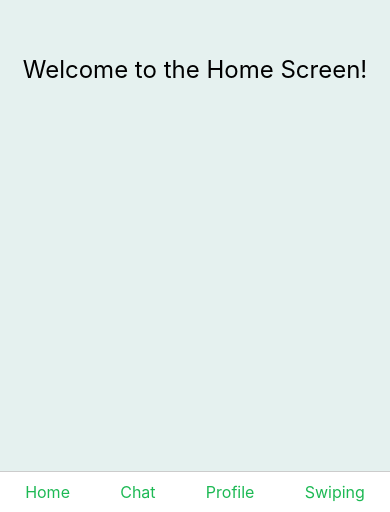
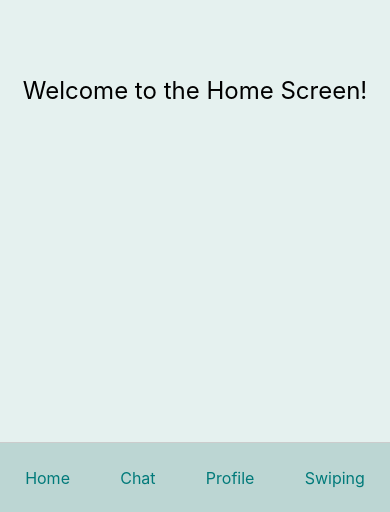
Before and after one commit to saloniarch/MyReactNativeApp, a React Native app: screen /Home in a window 390 px wide. Shown: the part 332-844 px from the top of the page. Built offline with nearby package versions, Linux system fonts and the light colour scheme.

Commit message:
Navigation bar aesthetic fixed, still not functional

```diff
--- a/app.json
+++ b/app.json
@@ -22,6 +22,9 @@
     },
     "web": {
       "favicon": "./assets/favicon.png"
-    }
+    },
+    "plugins": [
+      "expo-font"
+    ]
   }
 }
--- a/package.json
+++ b/package.json
@@ -25,7 +25,8 @@
     "react-native-safe-area-context": "^4.13.1",
     "react-native-screens": "^3.35.0",
     "react-native-vector-icons": "^10.2.0",
-    "react-native-web": "~0.19.10"
+    "react-native-web": "~0.19.10",
+    "expo-font": "~12.0.10"
   },
   "devDependencies": {
     "@babel/core": "^7.24.0"
--- a/screens/HomeScreen.js
+++ b/screens/HomeScreen.js
@@ -55,14 +55,20 @@ const styles = StyleSheet.create({
     flexDirection: 'row',
     justifyContent: 'space-around',
     alignItems: 'center',
-    paddingVertical: 10,
-    backgroundColor: '#fff',
+    paddingVertical: 20, // Increase vertical padding for height
+    backgroundColor: '#bcd6d3',
     borderTopWidth: 1,
     borderColor: '#ccc',
+    position: 'absolute',
+    bottom: 0,
+    left: 0,
+    right: 0,
+    height: 70, // Set a fixed height for the bottom bar
+    elevation: 5, // Shadow effect for better visibility
   },
   bottomText: {
     fontSize: 16,
-    color: '#1DB954', // Spotify green for active look
+    color: '#007A7A', // Spotify green for active look
   },
 });
 
```
Also changed, not shown: 1 other file (tests, documents, lock files or other folders).
